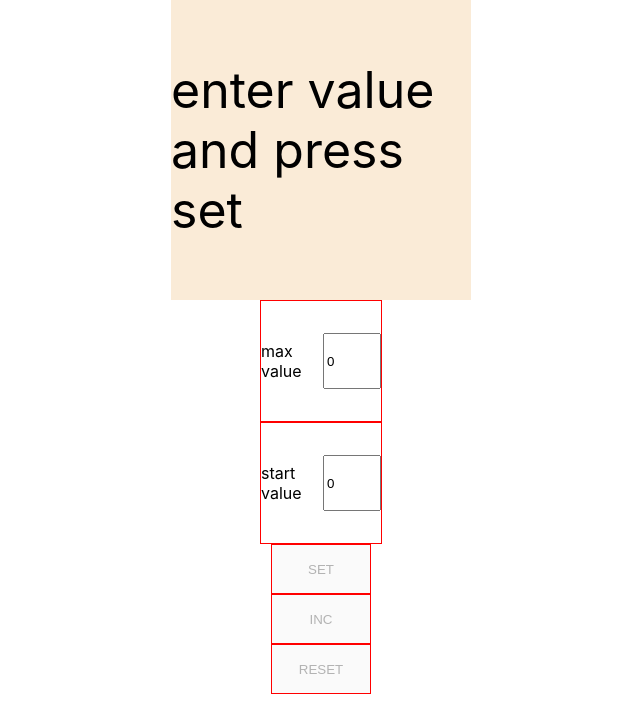
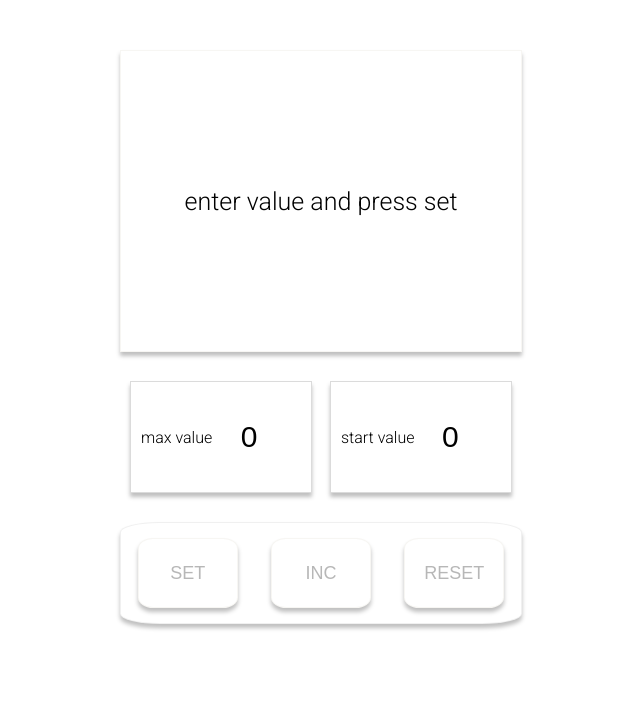
Before and after one commit to LuVuitton/localstorage-counter, a React (Create React App) app: page / in a window 1280 px wide. Shown: the top 712 px of the page, without its empty margins (319-959 px from the left). Built offline with nearby package versions, Linux system fonts and the light colour scheme.

Commit message:
amazing css

```diff
--- a/public/index.html
+++ b/public/index.html
@@ -3,6 +3,9 @@
   <head>
     <meta charset="utf-8" />
     <link rel="icon" href="%PUBLIC_URL%/favicon.ico" />
+    <link rel="preconnect" href="https://fonts.googleapis.com">
+    <link rel="preconnect" href="https://fonts.gstatic.com" crossorigin>
+    <link href="https://fonts.googleapis.com/css2?family=Roboto:wght@300&display=swap" rel="stylesheet">
     <meta name="viewport" content="width=device-width, initial-scale=1" />
     <meta name="theme-color" content="#000000" />
     <meta
--- a/src/App.module.css
+++ b/src/App.module.css
@@ -1,10 +1,22 @@
-.mainScreen{
-    background-color: antiquewhite;
-    width: 300px;
-    height: 300px;
-    margin: auto;
+.buttonsWrapper {
     display: flex;
-    justify-content: center;
+    justify-content: space-around;
     align-items: center;
-    font-size: 50px;
+    width: 400px;
+    height: 100px;
+    border-radius: 10%;
+    margin: 10px auto 10px auto;
+    background: #FFFFFF;
+    border: 1px solid rgba(0, 0, 0, 0.06);
+    box-shadow: 0px 4px 4px rgba(0, 0, 0, 0.25);
+
 }
+
+
+.inputsWrapper {
+    display: flex;
+    height: 150px;
+    width: 400px;
+    margin: 10px auto 10px auto;
+
+}
--- a/src/App.tsx
+++ b/src/App.tsx
@@ -2,23 +2,39 @@ import React, {useState} from 'react';
 import {ReusedButton} from "./ReusedButton";
 import {ReusedInput} from "./ReusedInput";
 import {MainScreen} from "./MainScreen";
+import {v1} from 'uuid';
+import s from './App.module.css'
 
 
 type dataButtonType = {
-    title: string,
+    title: 'SET' | 'INC' | 'RESET',
     disable: boolean
+    id: string
 }
 
-const buttons = [
-    {title: 'SET', disable: true},
-    {title: 'INC', disable: true},
-    {title: 'RESET', disable: true},
-]
 
 export type screenModeType = 'incorrect value' | 'enter value and press set' | 'screen value'
 
 function App() {
 
+
+    const buttons: Array<dataButtonType> = [
+        {
+            title: 'SET',
+            disable: true,
+            id: v1(),
+        },
+        {
+            title: 'INC',
+            disable: true,
+            id: v1(),
+        },
+        {
+            title: 'RESET',
+            disable: true,
+            id: v1(),
+        },
+    ]
 
     const [startValue, setStartValue] = useState(0)
     const [maxValue, setMaxValue] = useState(0)
@@ -28,15 +44,13 @@ function App() {
 
 
     const changeMaxValue = (inputValue: number) => {
-        setDataButton(dataButton.map(e => {
-            return e.title === 'RESET' ? {...e, disable: true} :
-                e.title === 'INC' ? {...e, disable: true} : e
-        }))
-
         if (inputValue >= 0 && inputValue > startValue) {
             setMaxValue(inputValue)
             setScreenMode('enter value and press set')
-            setDataButton(dataButton.map(e => e.title === 'SET' ? {...e, disable: false} : e))
+            setDataButton(dataButton.map(e => e.title === 'SET' ? {...e, disable: false}
+                : e.title === 'INC' ? {...e, disable: true} :
+                    e.title === 'RESET' ? {...e, disable: true}
+                        : e))
         } else if (inputValue === startValue) {
             setMaxValue(startValue)
             setScreenMode('incorrect value')
@@ -45,16 +59,13 @@ function App() {
         }
     }
     const changeStartValue = (inputValue: number) => {
-
-        setDataButton(dataButton.map(e => {
-            return e.title === 'RESET' ? {...e, disable: true} :
-                e.title === 'INC' ? {...e, disable: true} : e
-        }))
-
         if (inputValue >= 0 && inputValue < maxValue) {
             setStartValue(inputValue)
             setScreenMode('enter value and press set')//дизейблим кнопки
-            setDataButton(dataButton.map(e => e.title === 'SET' ? {...e, disable: false} : e))
+            setDataButton(dataButton.map(e => e.title === 'SET' ? {...e, disable: false}
+                : e.title === 'INC' ? {...e, disable: true} :
+                    e.title === 'RESET' ? {...e, disable: true}
+                        : e))
         } else if (inputValue === maxValue) {
             setStartValue(maxValue)
             setScreenMode('incorrect value')
@@ -66,6 +77,9 @@ function App() {
         if (screenValue < maxValue) {
             setScreenValue(screenValue + 1)
             setDataButton(dataButton.map(e => e.title === 'RESET' ? {...e, disable: false} : e))
+        } else if (screenValue === maxValue) {
+            setScreenValue(maxValue)
+            setDataButton(dataButton.map(e => e.title === 'INC' ? {...e, disable: true} : e)) //////шо ж делать
         }
     }
     const reset = () => {
@@ -86,24 +100,19 @@ function App() {
         <>
 
             <MainScreen screenValue={screenValue} screenMode={screenMode}/>
-
-            <ReusedInput value={maxValue} title={'max value'} callback={changeMaxValue}/>{/*max value */}
-            <ReusedInput value={startValue} title={'start value'} callback={changeStartValue}/> {/*start value */}
-            <div>
-                <ReusedButton
-                    title={dataButton[0].title}
-                    callback={set}
-                    disable={dataButton[0].disable}/> {/*SET */}
-                <ReusedButton
-                    title={dataButton[1].title}
-                    callback={increment}
-                    disable={dataButton[1].disable}/> {/*INC */}
-                <ReusedButton
-                    title={dataButton[2].title}
-                    callback={reset}
-                    disable={dataButton[2].disable}/> {/*RESET */}
+            <div className={s.inputsWrapper}>
+                <ReusedInput value={maxValue} title={'max value'} callback={changeMaxValue}/>{/*max value */}
+                <ReusedInput value={startValue} title={'start value'} callback={changeStartValue}/> {/*start value */}
             </div>
 
+            <div className={s.buttonsWrapper}>
+                {dataButton.map(e => (<ReusedButton
+                    title={e.title}
+                    callback={e.title === 'SET' ? set : e.title === 'INC' ? increment : reset}
+                    disable={e.disable}
+                    key={e.id}
+                />))}
+            </div>
         </>
     );
 }
--- /dev/null
+++ b/src/MainScreen.module.css
@@ -0,0 +1,12 @@
+.mainScreen{
+    width: 400px;
+    height: 300px;
+    margin: 50px auto 0 auto;
+    display: flex;
+    justify-content: center;
+    align-items: center;
+    font-size: 25px;
+    background: #FFFFFF;
+    border: 1px solid rgba(115, 98, 54, 0.06);
+    box-shadow: 0px 4px 4px rgba(0, 0, 0, 0.25);
+}
--- a/src/MainScreen.tsx
+++ b/src/MainScreen.tsx
@@ -1,4 +1,4 @@
-import s from "./App.module.css";
+import s from './MainScreen.module.css'
 import React from "react";
 import {screenModeType} from "./App";
 
@@ -11,10 +11,8 @@ type MainScreenPropsType = {
 
 export const MainScreen = (props: MainScreenPropsType) => {
         return (
-            <div>
                 <div className={s.mainScreen}>
                     {props.screenMode ==='screen value'? props.screenValue:props.screenMode}
                 </div>
-            </div>
         );
     };
--- a/src/ReusedButton.module.css
+++ b/src/ReusedButton.module.css
@@ -1,7 +1,12 @@
-.wrapper button{
-    height: 50px;
+.reusButton {
     width: 100px;
-    border: 1px solid red;
-display: block;
-    margin: auto;
+    height: 70px;
+    border-radius: 15%;
+    font-size: large;
+    background: #FFFFFF;
+    border: 1px solid rgba(115, 98, 54, 0.06);
+    box-shadow: 0px 4px 4px rgba(0, 0, 0, 0.25);
 }
+.reusButton:hover {
+    background: rgba(0, 0, 0, 0.05);
+}
--- a/src/ReusedButton.tsx
+++ b/src/ReusedButton.tsx
@@ -11,12 +11,14 @@ export const ReusedButton = (props: PropsType) => {
     const onCLickHandler = () => {
       props.callback()
     }
-
+    // class="button-86" role="button"
 
     return (
-        <div className={s.wrapper}>
+        <div className={s.reusButtonWrapper}>
 
-            <button disabled={props.disable}
+            <button
+                className={s.reusButton}
+                disabled={props.disable}
                 onClick={onCLickHandler}>{props.title}
             </button>
 
--- a/src/ReusedInput.module.css
+++ b/src/ReusedInput.module.css
@@ -1,16 +1,22 @@
-.wrapper {
-    height: 120px;
-    width: 120px;
-    border: 1px solid red;
+.reusInputWrapper {
+    height: 90px;
+    width: 160px;
     display: flex;
     margin: auto;
     justify-content: center;
     align-items: center;
+    background: #FFFFFF;
+    border: 1px solid rgba(0, 0, 0, 0.14);
+    box-shadow: 0px 4px 4px rgba(0, 0, 0, 0.25);
+    padding: 10px;
 
 }
 
-.wrapper input {
-    width: 50px ;
-    height: 50px ;
-    margin-left: 10px;
+.reusInput {
+    margin: auto;
+    width: 70px ;
+    height: 70px ;
+    text-align: center;
+    font-size:30px;
+    border: #FFFFFF;
 }
--- a/src/ReusedInput.tsx
+++ b/src/ReusedInput.tsx
@@ -14,9 +14,10 @@ export const ReusedInput = (props:PropsType) => {
 
 
     return (
-        <div className={s.wrapper}>
+        <div className={s.reusInputWrapper}>
             { props.title}
                 <input
+                    className={s.reusInput}
                     value={props.value}
                     type='number'
                     onChange={onchangeHandler}></input>
--- a/src/index.css
+++ b/src/index.css
@@ -1,8 +1,7 @@
 body {
   margin: 0;
-  font-family: -apple-system, BlinkMacSystemFont, 'Segoe UI', 'Roboto', 'Oxygen',
-    'Ubuntu', 'Cantarell', 'Fira Sans', 'Droid Sans', 'Helvetica Neue',
-    sans-serif;
+
+  font-family: 'Roboto', sans-serif;
   -webkit-font-smoothing: antialiased;
   -moz-osx-font-smoothing: grayscale;
 }
```
